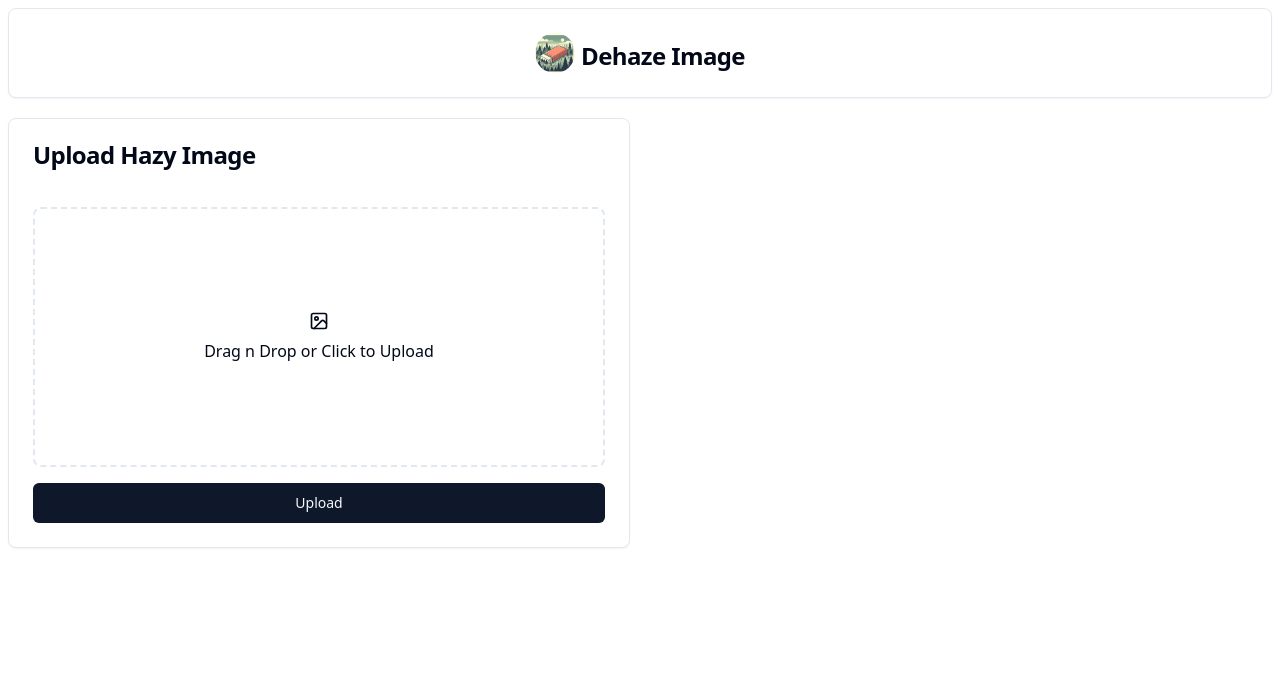
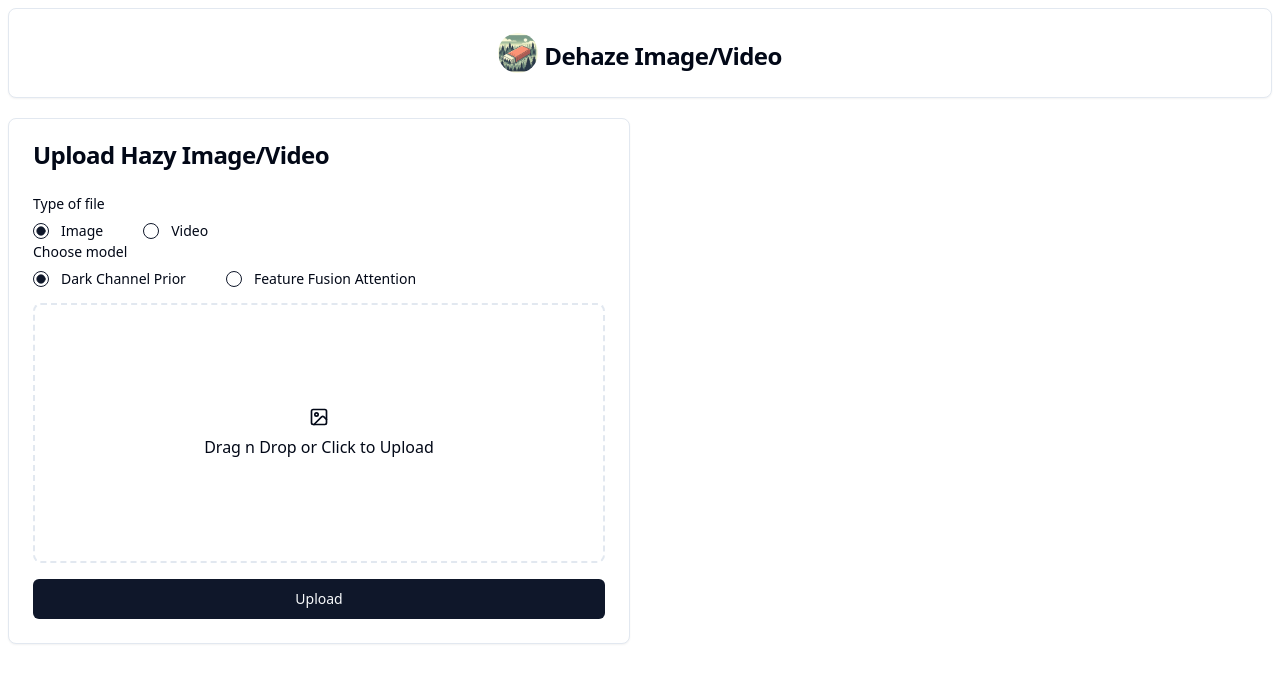
Before and after one commit to akshat-OwO/image-dehazing, a React (Vite) app in the folder frontend/: page / in a window 1280 px wide. Shown: the top 682 px of the page. Built offline with nearby package versions, Linux system fonts and the light colour scheme.

Commit message:
feat: video dehazing

```diff
--- a/frontend/index.html
+++ b/frontend/index.html
@@ -4,7 +4,7 @@
     <meta charset="UTF-8" />
     <link rel="icon" type="image/svg+xml" href="/favicon.ico" />
     <meta name="viewport" content="width=device-width, initial-scale=1.0" />
-    <title>Dehaze Image</title>
+    <title>Dehaze Image/Video</title>
   </head>
   <body>
     <div id="root"></div>
--- a/frontend/package.json
+++ b/frontend/package.json
@@ -13,6 +13,7 @@
     "@hookform/resolvers": "^3.3.4",
     "@radix-ui/react-avatar": "^1.0.4",
     "@radix-ui/react-label": "^2.0.2",
+    "@radix-ui/react-radio-group": "^1.2.1",
     "@radix-ui/react-slot": "^1.0.2",
     "@tanstack/react-query": "^5.35.1",
     "axios": "^1.6.8",
--- a/frontend/src/App.tsx
+++ b/frontend/src/App.tsx
@@ -1,5 +1,5 @@
 import { QueryClient, QueryClientProvider } from "@tanstack/react-query";
-import ImageViewer from "./components/ImageViewer";
+import Viewer from "./components/Viewer";
 import Navbar from "./components/Navbar";
 import Uploader from "./components/Uploader";
 
@@ -11,7 +11,7 @@ function App() {
                 <Navbar />
                 <div className="flex-1 grid grid-cols-1 md:grid-cols-2 gap-5">
                     <Uploader />
-                    <ImageViewer />
+                    <Viewer />
                 </div>
             </div>
         </QueryClientProvider>
--- a/frontend/src/components/Navbar.tsx
+++ b/frontend/src/components/Navbar.tsx
@@ -11,7 +11,7 @@ const Navbar = () => {
                         <Image className="size-5" />
                     </AvatarFallback>
                 </Avatar>
-                <CardTitle>Dehaze Image</CardTitle>
+                <CardTitle>Dehaze Image/Video</CardTitle>
             </CardHeader>
         </Card>
     );
--- a/frontend/src/components/Uploader.tsx
+++ b/frontend/src/components/Uploader.tsx
@@ -11,93 +11,168 @@ import { useForm } from "react-hook-form";
 import * as z from "zod";
 import { Button } from "./ui/button";
 import { Card, CardContent, CardHeader, CardTitle } from "./ui/card";
-import { Form } from "./ui/form";
+import { Form, FormControl, FormField, FormItem, FormLabel } from "./ui/form";
+import { RadioGroup, RadioGroupItem } from "./ui/radio-group";
 
 const Uploader = () => {
+    const [type, setType] = useState<"image" | "video">("image");
     const [preview, setPreview] = useState<string | null>(null);
 
-    const { setUploadUrl } = useUpload();
+    const { setType: setBlobType, setUploadUrl } = useUpload();
     const { getRootProps, getInputProps } = useDropzone({
         multiple: false,
         accept: {
             "image/*": [".jpeg", ".png", ".webp", ".jpg"],
+            "video/*": [".mp4"],
         },
         onDrop: (acceptedFiles) => {
             const file = acceptedFiles[0];
-            form.setValue("image", file);
+            form.setValue("file", file);
+
+            if (file.type.includes("image")) {
+                setType("image");
                 const fileReader = new FileReader();
                 fileReader.readAsDataURL(file);
                 fileReader.onload = () => {
                     setPreview(fileReader.result as string);
                 };
+            } else if (file.type.includes("video")) {
+                setType("video");
+                const objectUrl = URL.createObjectURL(file);
+                setPreview(objectUrl);
+
+                return () => URL.revokeObjectURL(objectUrl);
+            }
         },
     });
 
     const form = useForm<z.infer<typeof uploadSchema>>({
         resolver: zodResolver(uploadSchema),
+        defaultValues: {
+            type: "image",
+            model: "dcp",
+        },
     });
 
     const { mutate, isPending, isSuccess } = useMutation({
         mutationKey: ["upload"],
         mutationFn: async (formData: FormData) => {
-            const response = await axios.post(
-                "https://image-dehazing-wg25.onrender.com/",
-                formData,
-                { responseType: "blob" }
-            );
+            const response = await axios.post("http://localhost:8000/dehaze", formData, { responseType: "blob" });
             return response;
         },
         onSuccess: (data) => {
             const blob = data.data;
             const imageData = URL.createObjectURL(blob);
             setUploadUrl(imageData);
+
+            const contentType = data.headers["Content-Type"] as string;
+            setBlobType(contentType.includes("image") ? "image" : "video");
         },
     });
 
     const onSubmit = (values: z.infer<typeof uploadSchema>) => {
         const formData = new FormData();
-        formData.append("image", values.image);
+        formData.append("type", values.type);
+        formData.append("model", values.model);
+        formData.append("file", values.file);
         mutate(formData);
     };
 
     return (
         <Card className="h-fit md:flex-1">
             <CardHeader>
-                <CardTitle>Upload Hazy Image</CardTitle>
+                <CardTitle>Upload Hazy Image/Video</CardTitle>
             </CardHeader>
             <CardContent>
                 <Form {...form}>
                     <form onSubmit={form.handleSubmit(onSubmit)}>
+                        <FormField
+                            control={form.control}
+                            name="type"
+                            render={({ field }) => (
+                                <FormItem>
+                                    <FormLabel>Type of file</FormLabel>
+                                    <FormControl>
+                                        <RadioGroup
+                                            onValueChange={field.onChange}
+                                            defaultValue={field.value}
+                                            className="flex items-center gap-10"
+                                        >
+                                            <FormItem className="flex items-center space-x-3 space-y-0">
+                                                <FormControl>
+                                                    <RadioGroupItem value="image" />
+                                                </FormControl>
+                                                <FormLabel className="font-normal">Image</FormLabel>
+                                            </FormItem>
+                                            <FormItem className="flex items-center space-x-3 space-y-0">
+                                                <FormControl>
+                                                    <RadioGroupItem value="video" />
+                                                </FormControl>
+                                                <FormLabel className="font-normal">Video</FormLabel>
+                                            </FormItem>
+                                        </RadioGroup>
+                                    </FormControl>
+                                </FormItem>
+                            )}
+                        />
+                        <FormField
+                            control={form.control}
+                            name="model"
+                            render={({ field }) => (
+                                <FormItem>
+                                    <FormLabel>Choose model</FormLabel>
+                                    <FormControl>
+                                        <RadioGroup
+                                            onValueChange={field.onChange}
+                                            defaultValue={field.value}
+                                            className="flex items-center gap-10"
+                                        >
+                                            <FormItem className="flex items-center space-x-3 space-y-0">
+                                                <FormControl>
+                                                    <RadioGroupItem value="dcp" />
+                                                </FormControl>
+                                                <FormLabel className="font-normal">Dark Channel Prior</FormLabel>
+                                            </FormItem>
+                                            <FormItem className="flex items-center space-x-3 space-y-0">
+                                                <FormControl>
+                                                    <RadioGroupItem value="ffa" />
+                                                </FormControl>
+                                                <FormLabel className="font-normal">Feature Fusion Attention</FormLabel>
+                                            </FormItem>
+                                        </RadioGroup>
+                                    </FormControl>
+                                </FormItem>
+                            )}
+                        />
                         <div
                             {...getRootProps()}
-                            className={cn(
-                                "border-2 h-fit w-full my-4 border-dashed border-border rounded-lg",
-                                {
-                                    "border-red-500":
-                                        !!form.formState.errors.image,
-                                }
-                            )}
+                            className={cn("border-2 h-fit w-full my-4 border-dashed border-border rounded-lg", {
+                                "border-red-500": !!form.formState.errors.file,
+                            })}
                         >
                             {preview && (
                                 <div className="h-full w-full p-2 rounded-lg">
+                                    {type === "image" ? (
                                         <img
                                             src={preview}
                                             alt="Preview"
                                             className="aspect-video w-full object-cover rounded-lg"
                                         />
+                                    ) : (
+                                        <video
+                                            src={preview}
+                                            controls
+                                            className="aspect-video w-full object-covert rounded-lg"
+                                        />
+                                    )}
                                 </div>
                             )}
                             {!preview && (
                                 <div className="h-64 w-full flex flex-col justify-center items-center gap-2">
                                     <Image className="size-5" />
                                     <h3>
-                                        <span className="font-medium">
-                                            Drag n Drop
-                                        </span>{" "}
-                                        or{" "}
-                                        <span className="font-medium">
-                                            Click to Upload
-                                        </span>
+                                        <span className="font-medium">Drag n Drop</span> or{" "}
+                                        <span className="font-medium">Click to Upload</span>
                                     </h3>
                                 </div>
                             )}
@@ -105,17 +180,13 @@ const Uploader = () => {
                                 {...getInputProps()}
                                 type="file"
                                 id="image"
-                                accept="image/*"
+                                accept="image/*,video/*"
                                 className="hidden"
                             />
                         </div>
-                        <p className="text-red-500 mb-2">
-                            {form.formState.errors.image?.message}
-                        </p>
+                        <p className="text-red-500 mb-2">{form.formState.errors.file?.message}</p>
                         <Button className="w-full gap-2">
-                            {isPending && (
-                                <Loader className="size-5 animate-spin" />
-                            )}
+                            {isPending && <Loader className="size-5 animate-spin" />}
                             {isSuccess && <Check className="size-5" />}
                             {isPending ? "Uploading..." : "Upload"}
                         </Button>
--- /dev/null
+++ b/frontend/src/components/Viewer.tsx
@@ -0,0 +1,31 @@
+import { useUpload } from "@/hooks/use-upload";
+import { Card, CardContent, CardHeader, CardTitle } from "./ui/card";
+
+const Viewer = () => {
+    const { type, uploadUrl } = useUpload();
+
+    return (
+        uploadUrl.length > 0 && (
+            <Card className="h-fit md:flex-1">
+                <CardHeader>
+                    <CardTitle>Dehazed Image</CardTitle>
+                </CardHeader>
+                <CardContent>
+                    <div className="w-full rounded-lg">
+                        {type === "image" ? (
+                            <img
+                                src={uploadUrl}
+                                alt="Dehazed Image"
+                                className="aspect-video w-full object-cover rounded-lg"
+                            />
+                        ) : (
+                            <video src={uploadUrl} controls className="aspect-video w-full object-covert rounded-lg" />
+                        )}
+                    </div>
+                </CardContent>
+            </Card>
+        )
+    );
+};
+
+export default Viewer;
--- /dev/null
+++ b/frontend/src/components/ui/radio-group.tsx
@@ -0,0 +1,42 @@
+import * as React from "react"
+import * as RadioGroupPrimitive from "@radix-ui/react-radio-group"
+import { Circle } from "lucide-react"
+
+import { cn } from "@/lib/utils"
+
+const RadioGroup = React.forwardRef<
+  React.ElementRef<typeof RadioGroupPrimitive.Root>,
+  React.ComponentPropsWithoutRef<typeof RadioGroupPrimitive.Root>
+>(({ className, ...props }, ref) => {
+  return (
+    <RadioGroupPrimitive.Root
+      className={cn("grid gap-2", className)}
+      {...props}
+      ref={ref}
+    />
+  )
+})
+RadioGroup.displayName = RadioGroupPrimitive.Root.displayName
+
+const RadioGroupItem = React.forwardRef<
+  React.ElementRef<typeof RadioGroupPrimitive.Item>,
+  React.ComponentPropsWithoutRef<typeof RadioGroupPrimitive.Item>
+>(({ className, ...props }, ref) => {
+  return (
+    <RadioGroupPrimitive.Item
+      ref={ref}
+      className={cn(
+        "aspect-square h-4 w-4 rounded-full border border-primary text-primary ring-offset-background focus:outline-none focus-visible:ring-2 focus-visible:ring-ring focus-visible:ring-offset-2 disabled:cursor-not-allowed disabled:opacity-50",
+        className
+      )}
+      {...props}
+    >
+      <RadioGroupPrimitive.Indicator className="flex items-center justify-center">
+        <Circle className="h-2.5 w-2.5 fill-current text-current" />
+      </RadioGroupPrimitive.Indicator>
+    </RadioGroupPrimitive.Item>
+  )
+})
+RadioGroupItem.displayName = RadioGroupPrimitive.Item.displayName
+
+export { RadioGroup, RadioGroupItem }
--- a/frontend/src/hooks/use-upload.ts
+++ b/frontend/src/hooks/use-upload.ts
@@ -2,10 +2,14 @@ import { create } from "zustand";
 
 type UploadStore = {
     uploadUrl: string;
+    type: string;
+    setType: (type: string) => void;
     setUploadUrl: (url: string) => void;
 };
 
 export const useUpload = create<UploadStore>((set) => ({
     uploadUrl: "",
+    type: "",
+    setType: (type) => set({ type }),
     setUploadUrl: (url) => set({ uploadUrl: url }),
 }));
```
Also changed, not shown: frontend/src/components/ImageViewer.tsx (deleted, +0 -27 lines), frontend/src/schema.ts (+7 -13 lines), 1 other file (tests, documents, lock files or other folders). Lines whose indentation alone changed are shown as unchanged.
